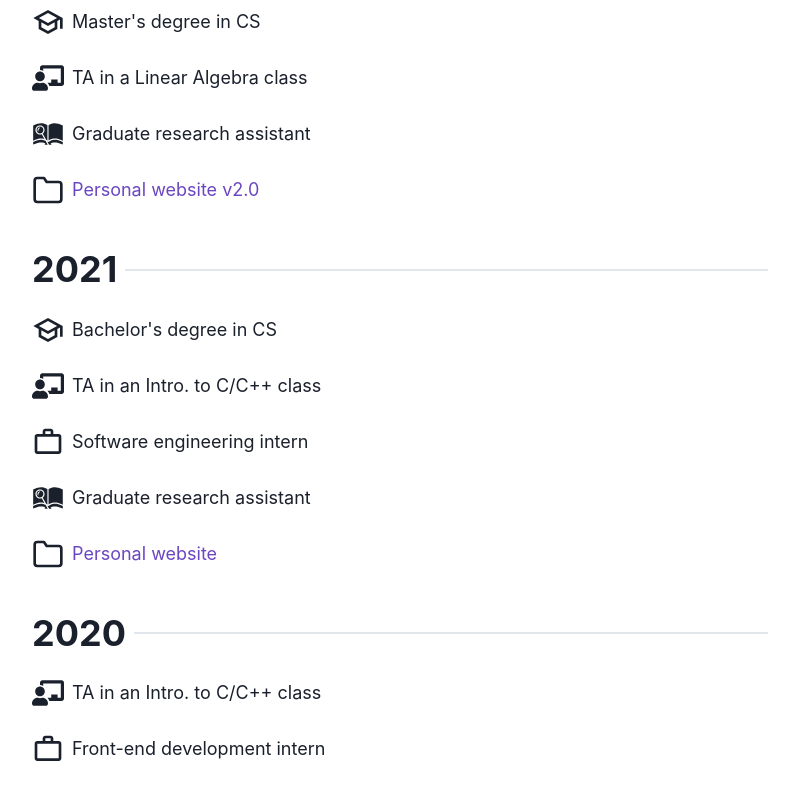
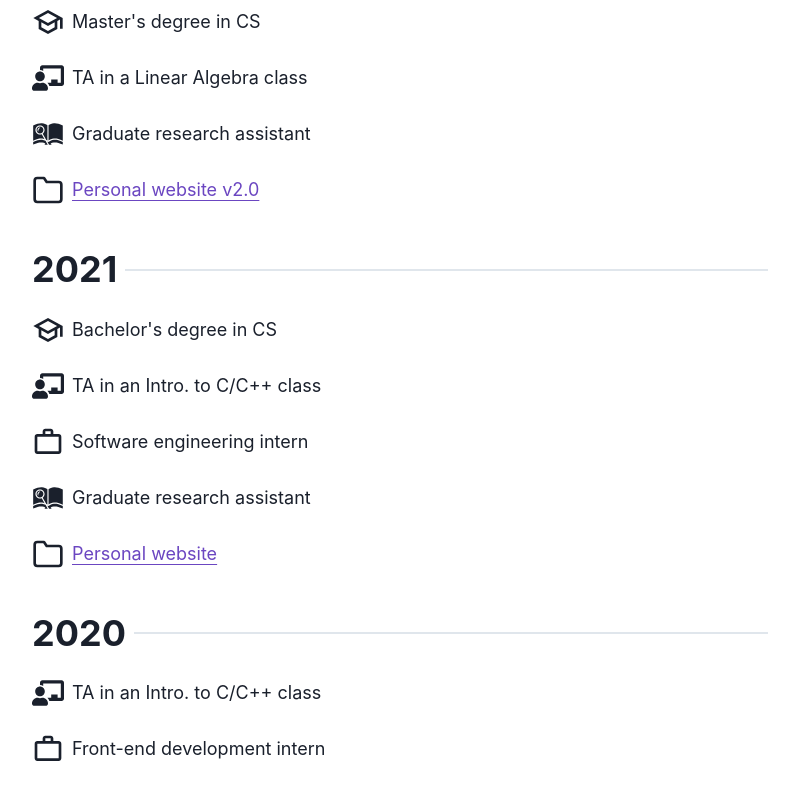
Before and after one commit to bsraya/bsraya, a Next.js app: page /about in a window 1280 px wide. Shown: the part 398-1198 px from the top of the page, without its empty margins (240-1039 px from the left). Built offline with nearby package versions, Linux system fonts and the light colour scheme; a small style sheet from the web is missing.

Commit message:
fix: link stylings

```diff
--- a/components/About/Experience.tsx
+++ b/components/About/Experience.tsx
@@ -45,13 +45,15 @@ export default function Experience(): JSX.Element {
                         href="/portfolio/personal-website-v2"
                     >
                         <Text
+                            as="a"
                             color="dark"
                             cursor="pointer"
-                            _hover={{
-                                textDecoration: "underline"
-                            }}
                             _dark={{
                                 color: "light"
+                            }}
+                            textDecoration="underline"
+                            _hover={{
+                                textDecoration: "none"
                             }}
                         >Personal website v2.0</Text>
                     </NextLink>
@@ -98,13 +100,15 @@ export default function Experience(): JSX.Element {
                         href="/portfolio/personal-website"
                     >
                         <Text
+                            as="a"
                             color="dark"
                             cursor="pointer"
                             _dark={{
                                 color: "light"
                             }}
+                            textDecoration="underline"
                             _hover={{
-                                textDecoration: "underline"
+                                textDecoration: "none"
                             }}
                         >Personal website</Text>
                     </NextLink>
--- a/pages/about.tsx
+++ b/pages/about.tsx
@@ -20,7 +20,7 @@ export default function About(): JSX.Element {
                     Hey, I am Bijon Setyawan Raya! I am a graduate Computer Science student at National Tsing Hua University in Hsinchu, Taiwan.
                 </Text>
                 <Text lineHeight="taller" color="gray.500">
-                    Here, I will mention briefly about my background and my skillset. For more details, my resume can be seen or downloaded <><Link href={resumeLink} color="dark" _dark={{color: "light"}} isExternal>here</Link><ExternalLinkIcon mx="5px" mb="4px" /></>.
+                    Here, I will mention briefly about my background and my skillset. For more details, my resume can be seen or downloaded <><Link href={resumeLink} color="dark" _dark={{color: "light"}} isExternal textDecoration="underline" _hover={{ textDecoration: "none" }}>here</Link><ExternalLinkIcon mx="5px" mb="4px" /></>.
                 </Text>
             </Stack>
             <Experience />
--- a/styles/theme.tsx
+++ b/styles/theme.tsx
@@ -1,4 +1,4 @@
-import { extendTheme, type ThemeConfig, theme as base } from "@chakra-ui/react"
+import { extendTheme, type ThemeConfig, theme as base, textDecoration } from "@chakra-ui/react"
 
 const config: ThemeConfig = {
     initialColorMode: "light",
@@ -24,6 +24,9 @@ const theme = extendTheme(config, {
             body: {
                 fontSize: "18px",
                 lineHeight: "2",
+            },
+            a: {
+                textUnderlinePosition: "under"
             }
         })
     }
```
Also changed, not shown: components/Blog/MDXComponent.tsx (+8 -0 lines).
